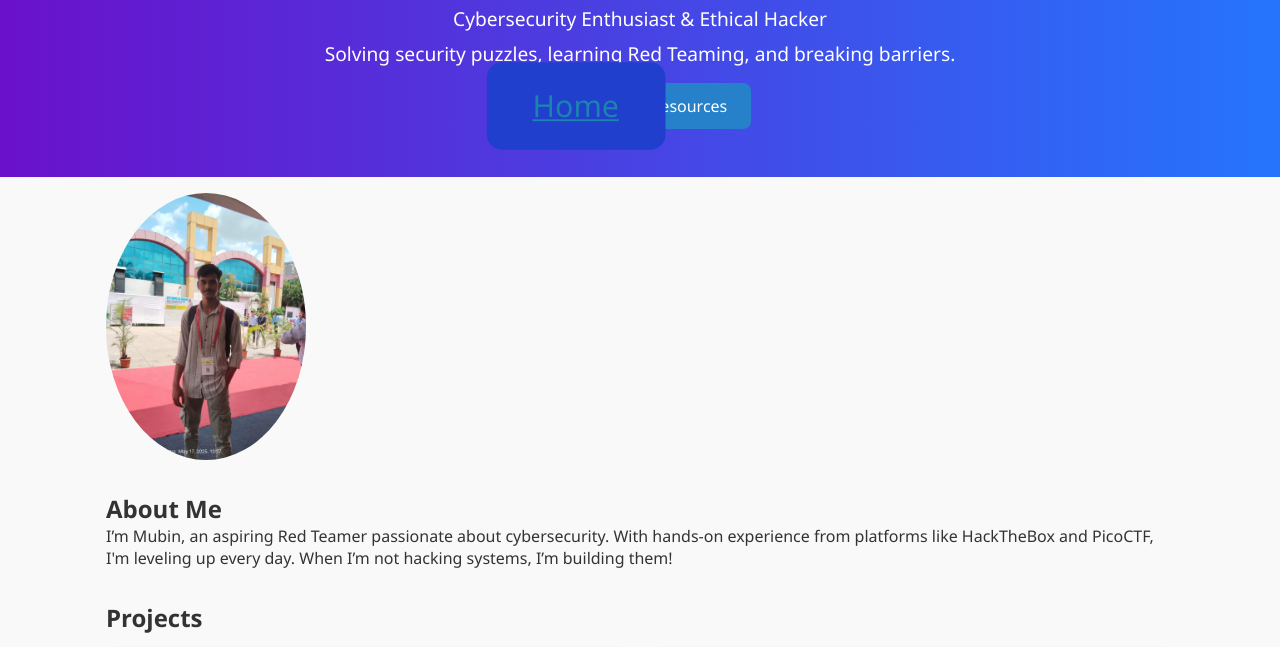
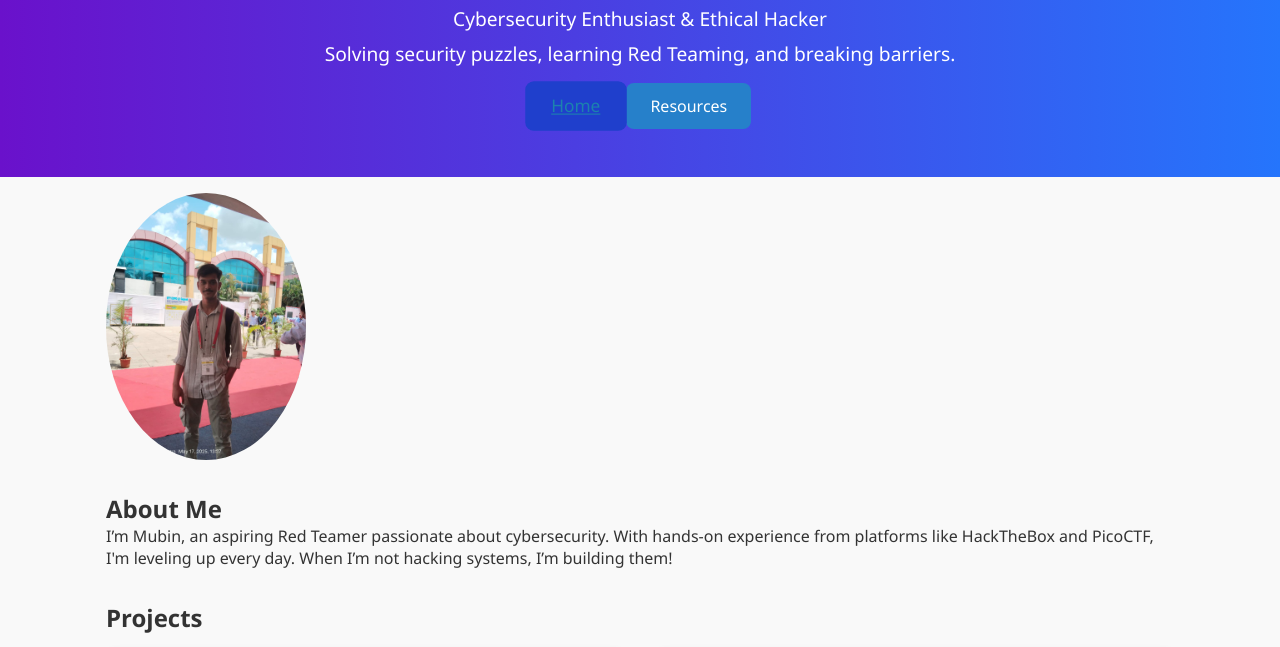
Before and after one commit to Mubin2758/portfolio-site, a plain HTML site: page index.html in a window 1280 px wide. In both pictures the pointer is over the link "Home". Shown: the part 132-779 px from the top of the page. Drawn offline with Linux system fonts and the light colour scheme.

Commit message:
Update style.css

```diff
--- a/style.css
+++ b/style.css
@@ -183,6 +183,6 @@ nav a {
 nav a:hover {
   text-decoration: underline;
   color: #1c82ae;
-  transform: scale(1.90); /* Expand the button slightly */
+  transform: scale(1.08); /* Expand the button slightly */
   background-color: #1f3fcc; /* Optional color change */
 }
```
